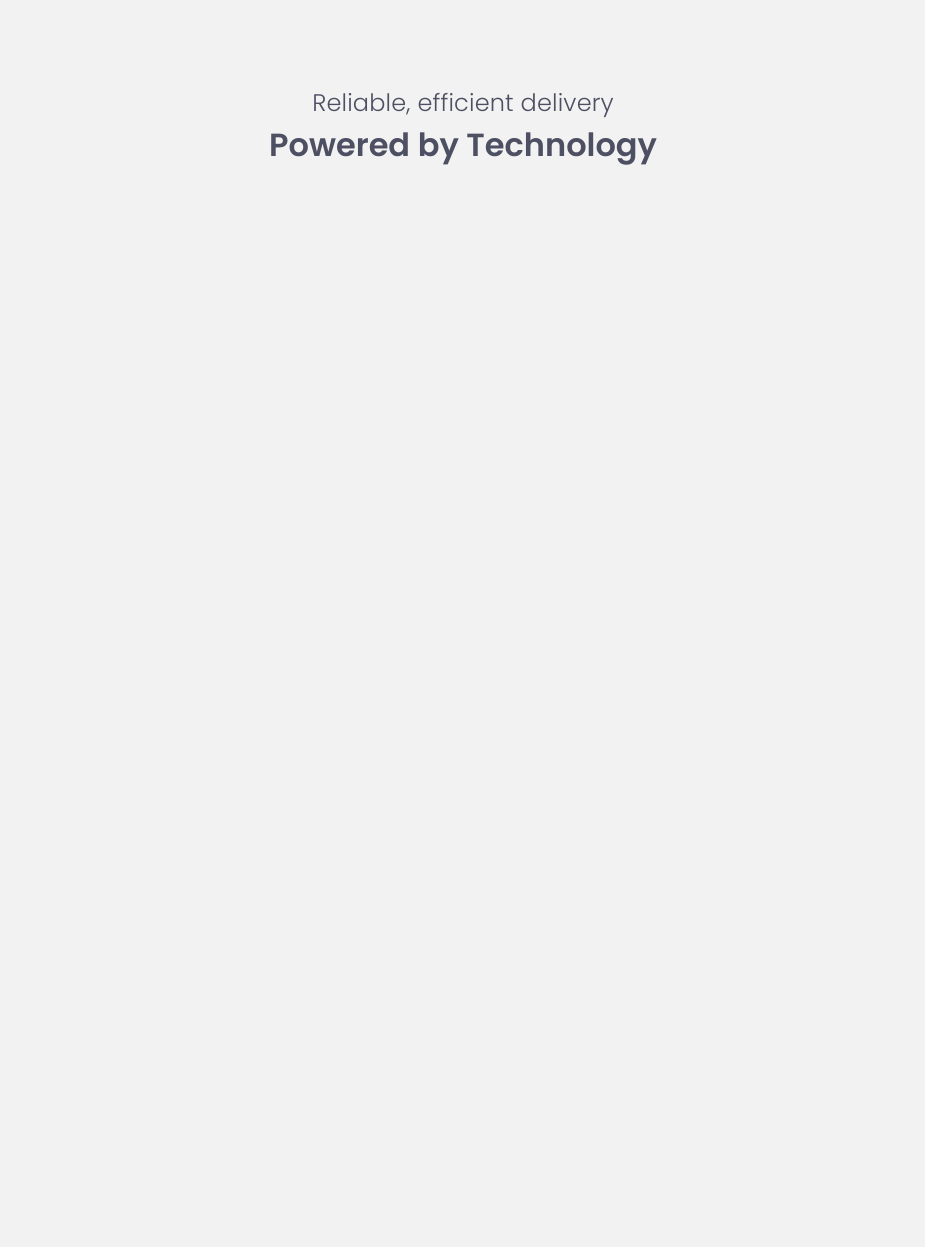
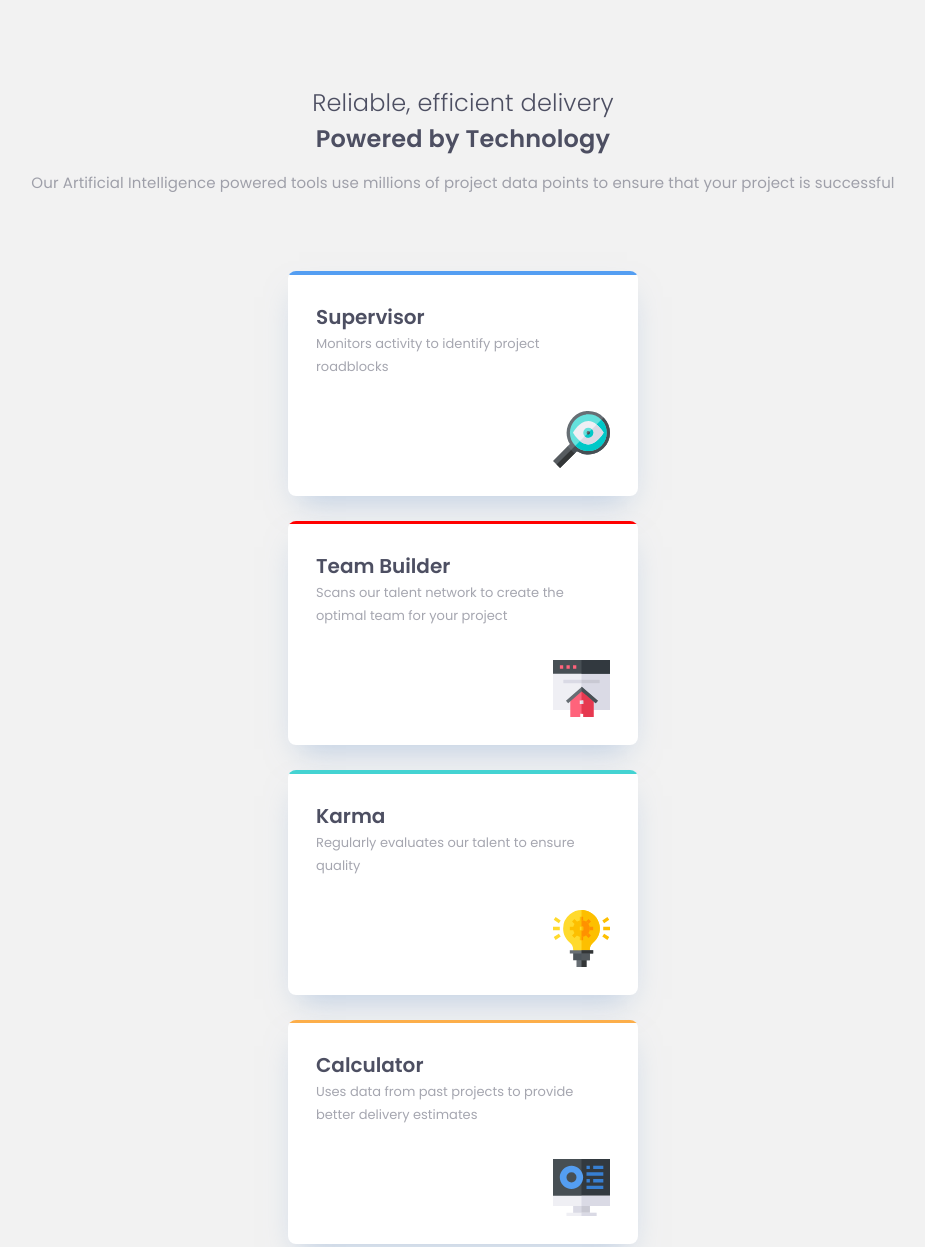
Before and after one commit to SergoLondaridze/four-card, a plain HTML site: page index.html in a window 1280 px wide. Shown: the top 1247 px of the page, without its empty margins (177-1102 px from the left). Before the commit the page ends 800 px from the top, so only its background shows below. Drawn offline with Linux system fonts and the light colour scheme.

Commit message:
final commit

```diff
--- a/index.html
+++ b/index.html
@@ -11,5 +11,52 @@
 <body>
     <h2 class="description">Reliable, efficient delivery</h2>
     <h1 class="title">Powered by Technology</h1>
+    <p class="about">
+      Our Artificial Intelligence powered tools use millions of project data points to ensure that your project is successful
+    </p>
+    <div class="card-section">
+      <div class="card sky">
+        <div class="border"></div>
+        <div class="content">
+          <h2 class="card-title">Supervisor</h2>
+          <p class="card-description">
+            Monitors activity to identify project roadblocks
+          </p>
+          <img src="./images/icon-supervisor.svg" alt="supervisor" class="icon">
+        </div>
+      </div>
+      <div class="card-midle">
+        <div class="card red">
+          <div class="border"></div>
+          <div class="content">
+            <h2 class="card-title">Team Builder</h2>
+            <p class="card-description">
+              Scans our talent network to create the optimal team for your project
+            </p>
+            <img src="./images/icon-team-builder.svg" alt="supervisor" class="icon">
+          </div>
+        </div>
+        <div class="card lightGreen">
+          <div class="border"></div>
+          <div class="content">
+            <h2 class="card-title">Karma</h2>
+            <p class="card-description">
+              Regularly evaluates our talent to ensure quality
+            </p>
+            <img src="./images/icon-karma.svg" alt="supervisor" class="icon">
+          </div>
+        </div>
+      </div>
+      <div class="card orange">
+        <div class="border"></div>
+        <div class="content">
+          <h2 class="card-title">Calculator</h2>
+          <p class="card-description">
+            Uses data from past projects to provide better delivery estimates
+          </p>
+          <img src="./images/icon-calculator.svg" alt="supervisor" class="icon">
+        </div>
+      </div>
+    </div>
 </body>
 </html>
--- a/style.css
+++ b/style.css
@@ -12,20 +12,133 @@
 	--lightGreen:#44D3D2;
 }
 body{
-    width: 100vw;
-		height: 100vh;
+    width: 100%;
+		min-height: 100vh;
 		background-color: var(--background);
 		font-family: 'Poppins', sans-serif;
-		padding: 85px 39px 78px 39px;
+		padding: 85px 32px 78px 32px;
 		color: var(--text);
 		text-align: center;
+		display: flex;
+		flex-direction: column;
+		align-items: center;
 }
 .description{
 	font-size: 24px;
 	font-weight:300;
 	line-height: 36px;
 	letter-spacing: 0.17px;
+	color: var(--text);
 }
 .title{
-
+		font-size: 24px;
+		font-weight: 600;
+		line-height: 36px;
+		letter-spacing: 0.17px;
+		color: var(--text);
 }
+.about{
+    color: var(--text);
+		font-size: 15px;
+		font-weight: 400;
+		line-height: 25px;
+		letter-spacing: 0.1px;
+		margin-top: 13px;
+		opacity: 0.5;
+}
+.card{
+	width: 100%;
+	box-shadow: 0px 15px 30px -11px rgba(131, 166, 210, 0.5);
+	background-color: white;
+	border-radius: 8px;
+	padding-bottom:28px;
+	overflow: hidden;
+}
+.sky{
+ margin-top: 76px;
+}
+.card-title{
+	font-weight: 600;
+	font-size: 20px;
+	line-height: 30px;
+  color: var(--text);
+	text-align: left;
+}
+.card-description{
+	font-weight: 400;
+	font-size: 13px;
+	line-height: 23px;
+	color: var(--text);
+	text-align: left;
+	opacity: 0.5;
+}
+.icon{
+	margin-top: 33px;
+ 	height: 57px;
+ 	width: 57px;
+  margin-left: auto;
+}
+.border{
+	width: 100%;
+	height: 3.5px;
+	background-color: var(--sky);
+}
+.content{
+	margin-top: 27px;
+	padding: 0 28px;
+	display: flex;
+	flex-direction: column;
+}
+.red,.lightGreen,.orange{
+	margin-top: 25px;
+}
+.red .border{
+	background-color: red;
+}
+.lightGreen .border{
+ background-color: var(--lightGreen);
+}
+.orange .border{
+	background-color: var(--orange);
+}
+.card-section{
+	width: 100%;
+	display: flex;
+	flex-direction: column;
+	align-items: center;
+}
+.card-midle{
+  width: 100%;
+	display: flex;
+	flex-direction: column;
+	align-items: center;
+}
+@media(min-width:768px){
+ .card{
+	width: 350px;
+ }
+}
+@media(min-width:1440px) {
+  .description, .title{
+    font-size: 36px;
+		line-height: 54px;
+		letter-spacing:0.25px ;
+ }
+ .card{
+	height: 250px;
+	width: 350px;
+ }
+ .card-midle{
+	 width: fit-content;
+	 gap: 30px;
+ }
+ .card-section{
+	margin-top: 60px;
+	flex-direction: row;
+	justify-content: center;
+	gap: 30px;
+ }
+ .lightGreen,.red,.orange,.sky{
+	margin-top: 0;
+ }
+}
```
